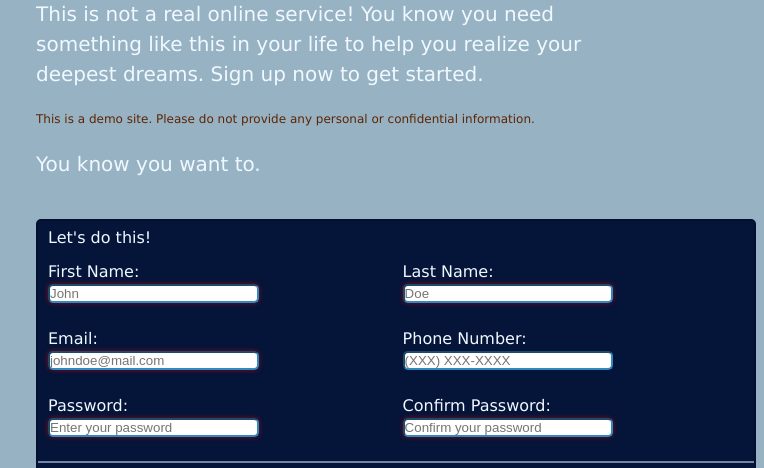
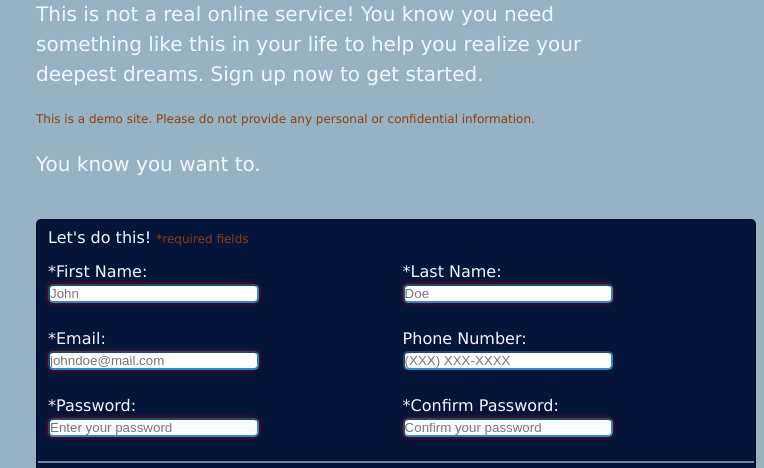
Before and after one commit to vice-jukic/sign-up-form, a plain HTML site: page main.html in a window 1280 px wide. Shown: the part 121-589 px from the top of the page, 516-1280 px from the left. Drawn offline with Linux system fonts and the light colour scheme; files whose address does not match are found by name.

Commit message:
Add validate to the passwrod fields, add the *required next to the required labels

```diff
--- a/main.html
+++ b/main.html
@@ -26,21 +26,21 @@
         </div>
         <div class="form-container">
             <form action="#" method="post">
-                <p>Let's do this!</p>
+                <p>Let's do this! <span class="disclaimer">*required fields</span></p>
                 <div class="form-inputs">
                     <div class="form-row">
                         <div class="input-group">
-                            <label for="first_name">First Name:</label>
+                            <label for="first_name">*First Name:</label>
                             <input type="text" id="first_name" name="first_name" required placeholder="John">
                         </div>
                         <div class="input-group">
-                            <label for="last_name">Last Name:</label>
+                            <label for="last_name">*Last Name:</label>
                             <input type="text" id="last_name" name="last_name" required placeholder="Doe">
                         </div>
                     </div>
                     <div class="form-row">
                         <div class="input-group">
-                            <label for="email">Email:</label>
+                            <label for="email">*Email:</label>
                             <input type="email" id="email" name="email" required placeholder="johndoe@mail.com">
                         </div>
                         <div class="input-group">
@@ -50,12 +50,12 @@
                     </div>
                     <div class="form-row">
                         <div class="input-group">
-                            <label for="password">Password:</label>
-                            <input type="password" class="password" id="password" name="password" required placeholder="Enter your password">
+                            <label for="password">*Password:</label>
+                            <input type="password" class="password" id="password" name="password" required placeholder="Enter your password" pattern=".{8,}" title="Password must be at least 8 characters long.">
                         </div>
                         <div class="input-group">
-                            <label for="confirm_password">Confirm Password:</label>
-                            <input type="password" class="password" id="confirm_password" name="confirm_password" required placeholder="Confirm your password">
+                            <label for="confirm_password">*Confirm Password:</label>
+                            <input type="password" class="password" id="confirm_password" name="confirm_password" required placeholder="Confirm your password" pattern=".{8,}" title="Password must be at least 8 characters long.">
                         </div>
                     </div>
                 </div>
--- a/styles.css
+++ b/styles.css
@@ -101,7 +101,7 @@ h1 {
 
 .disclaimer {
     font-size: 12px;
-    color: rgb(93, 37, 4);
+    color: rgb(144, 62, 15);
 }
 
 .form-container {
```
